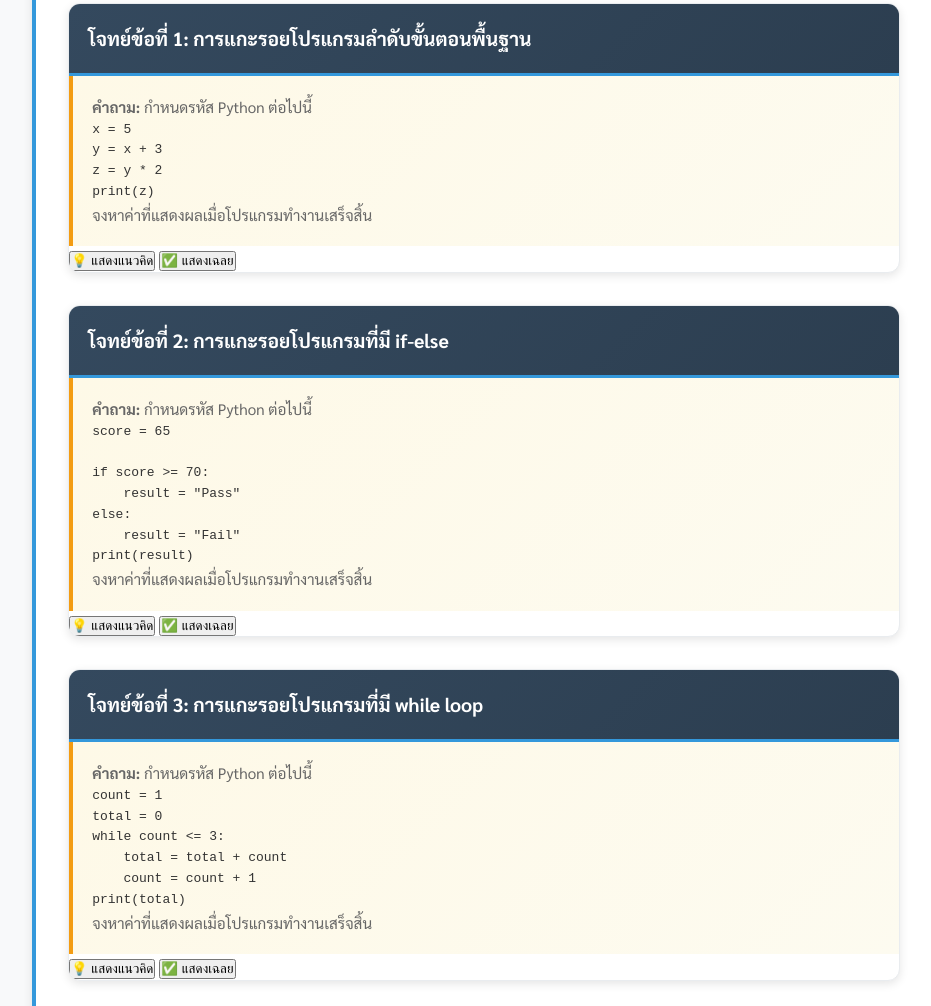
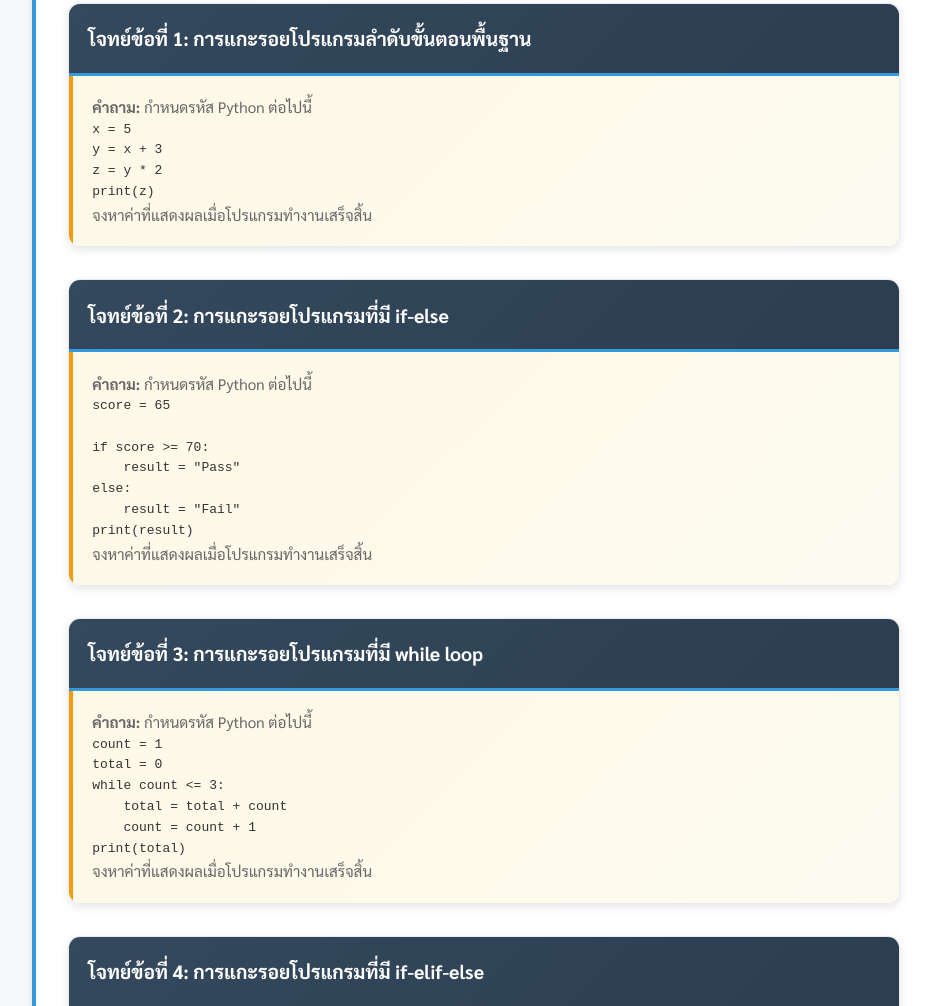
Before and after one commit to krujeen/ocom2025, a plain HTML site: page chapters/ch9-9.html in a window 1280 px wide. Shown: the part 2094-3100 px from the top of the page, without its empty margins (158-1089 px from the left). Drawn offline with nearby package versions, Linux system fonts and the light colour scheme.

Commit message:
Update ch9-9.html

```diff
--- a/chapters/ch9-9.html
+++ b/chapters/ch9-9.html
@@ -123,7 +123,7 @@ print(z)</code></pre>
                         <p>จงหาค่าที่แสดงผลเมื่อโปรแกรมทำงานเสร็จสิ้น</p>
                     </div>
 
-                    <button class="toggle-btn" onclick="toggleSection('approach-1')">💡 แสดงแนวคิด</button>
+
                     <div id="approach-1" class="approach-box" style="display: none;">
                         <h4>แนวคิด</h4>
                         <ul>
@@ -131,7 +131,7 @@ print(z)</code></pre>
                         </ul>
                     </div>
 
-                    <button class="toggle-btn" onclick="toggleSection('solution-1')">✅ แสดงเฉลย</button>
+
                     <div id="solution-1" class="solution-box" style="display: none;">
                         <h4>เฉลย</h4>
                         <table class="trace-table">
@@ -170,7 +170,7 @@ print(result)</code></pre>
                         <p>จงหาค่าที่แสดงผลเมื่อโปรแกรมทำงานเสร็จสิ้น</p>
                     </div>
 
-                    <button class="toggle-btn" onclick="toggleSection('approach-2')">💡 แสดงแนวคิด</button>
+
                     <div id="approach-2" class="approach-box" style="display: none;">
                         <h4>แนวคิด</h4>
                         <ul>
@@ -179,7 +179,7 @@ print(result)</code></pre>
                         </ul>
                     </div>
 
-                    <button class="toggle-btn" onclick="toggleSection('solution-2')">✅ แสดงเฉลย</button>
+
                     <div id="solution-2" class="solution-box" style="display: none;">
                         <h4>เฉลย</h4>
                         <table class="trace-table">
@@ -218,7 +218,7 @@ print(total)</code></pre>
                         <p>จงหาค่าที่แสดงผลเมื่อโปรแกรมทำงานเสร็จสิ้น</p>
                     </div>
 
-                    <button class="toggle-btn" onclick="toggleSection('approach-3')">💡 แสดงแนวคิด</button>
+
                     <div id="approach-3" class="approach-box" style="display: none;">
                         <h4>แนวคิด</h4>
                         <ul>
@@ -227,7 +227,7 @@ print(total)</code></pre>
                         </ul>
                     </div>
 
-                    <button class="toggle-btn" onclick="toggleSection('solution-3')">✅ แสดงเฉลย</button>
+
                     <div id="solution-3" class="solution-box" style="display: none;">
                         <h4>เฉลย</h4>
                         <table class="trace-table">
@@ -280,7 +280,7 @@ print(message)</code></pre>
                         <p>จงหาค่าที่แสดงผลเมื่อโปรแกรมทำงานเสร็จสิ้น</p>
                     </div>
 
-                    <button class="toggle-btn" onclick="toggleSection('approach-4')">💡 แสดงแนวคิด</button>
+
                     <div id="approach-4" class="approach-box" style="display: none;">
                         <h4>แนวคิด</h4>
                         <ul>
@@ -288,7 +288,7 @@ print(message)</code></pre>
                         </ul>
                     </div>
 
-                    <button class="toggle-btn" onclick="toggleSection('solution-4')">✅ แสดงเฉลย</button>
+
                     <div id="solution-4" class="solution-box" style="display: none;">
                         <h4>เฉลย</h4>
                         <table class="trace-table">
@@ -332,7 +332,7 @@ print(result)</code></pre>
                         <p>จงหาค่าที่แสดงผลเมื่อโปรแกรมทำงานเสร็จสิ้น</p>
                     </div>
 
-                    <button class="toggle-btn" onclick="toggleSection('approach-5')">💡 แสดงแนวคิด</button>
+
                     <div id="approach-5" class="approach-box" style="display: none;">
                         <h4>แนวคิด</h4>
                         <ul>
@@ -341,7 +341,7 @@ print(result)</code></pre>
                         </ul>
                     </div>
 
-                    <button class="toggle-btn" onclick="toggleSection('solution-5')">✅ แสดงเฉลย</button>
+
                     <div id="solution-5" class="solution-box" style="display: none;">
                         <h4>เฉลย</h4>
                         <table class="trace-table">
@@ -404,7 +404,7 @@ print(total)</code></pre>
                         <p>จงหาค่าที่แสดงผลเมื่อโปรแกรมทำงานเสร็จสิ้น</p>
                     </div>
 
-                    <button class="toggle-btn" onclick="toggleSection('approach-6')">💡 แสดงแนวคิด</button>
+
                     <div id="approach-6" class="approach-box" style="display: none;">
                         <h4>แนวคิด</h4>
                         <ul>
@@ -412,7 +412,7 @@ print(total)</code></pre>
                         </ul>
                     </div>
 
-                    <button class="toggle-btn" onclick="toggleSection('solution-6')">✅ แสดงเฉลย</button>
+
                     <div id="solution-6" class="solution-box" style="display: none;">
                         <h4>เฉลย</h4>
                         <p>รอบ 1: total = 0 + (0 × 10) = 0, for_loop_count = 1</p>
@@ -440,7 +440,7 @@ print("End of program.")</code></pre>
                         <p>จงหาค่าที่แสดงผลเมื่อโปรแกรมทำงานเสร็จสิ้น</p>
                     </div>
 
-                    <button class="toggle-btn" onclick="toggleSection('approach-7')">💡 แสดงแนวคิด</button>
+
                     <div id="approach-7" class="approach-box" style="display: none;">
                         <h4>แนวคิด</h4>
                         <ul>
@@ -449,7 +449,7 @@ print("End of program.")</code></pre>
                         </ul>
                     </div>
 
-                    <button class="toggle-btn" onclick="toggleSection('solution-7')">✅ แสดงเฉลย</button>
+
                     <div id="solution-7" class="solution-box" style="display: none;">
                         <h4>เฉลย</h4>
                         <p>เงื่อนไข: 20 > 10 เป็น True</p>
@@ -479,7 +479,7 @@ print(counter)</code></pre>
                         <p>จงหาจำนวนรอบที่ลูปทำงาน และค่าที่แสดงผลเมื่อโปรแกรมทำงานเสร็จสิ้น</p>
                     </div>
 
-                    <button class="toggle-btn" onclick="toggleSection('approach-8')">💡 แสดงแนวคิด</button>
+
                     <div id="approach-8" class="approach-box" style="display: none;">
                         <h4>แนวคิด</h4>
                         <ul>
@@ -488,7 +488,7 @@ print(counter)</code></pre>
                         </ul>
                     </div>
 
-                    <button class="toggle-btn" onclick="toggleSection('solution-8')">✅ แสดงเฉลย</button>
+
                     <div id="solution-8" class="solution-box" style="display: none;">
                         <h4>เฉลย</h4>
                         <p>รอบ 1: value = 100 // 3 = 33, counter = 1</p>
@@ -516,7 +516,7 @@ print(result_text)</code></pre>
                         จงหาค่าที่แสดงผลเมื่อโปรแกรมทำงานเสร็จสิ้น</p>
                     </div>
 
-                    <button class="toggle-btn" onclick="toggleSection('approach-9')">💡 แสดงแนวคิด</button>
+
                     <div id="approach-9" class="approach-box" style="display: none;">
                         <h4>แนวคิด</h4>
                         <ul>
@@ -525,7 +525,7 @@ print(result_text)</code></pre>
                         </ul>
                     </div>
 
-                    <button class="toggle-btn" onclick="toggleSection('solution-9')">✅ แสดงเฉลย</button>
+
                     <div id="solution-9" class="solution-box" style="display: none;">
                         <h4>เฉลย</h4>
                         <p>"Python" มีความยาว 6 ตัวอักษร (P=0, y=1, t=2, h=3, o=4, n=5)</p>
@@ -557,7 +557,7 @@ print(b)</code></pre>
                         <p>จงหาค่าของ a และ b ที่แสดงผลเมื่อโปรแกรมทำงานเสร็จสิ้น</p>
                     </div>
 
-                    <button class="toggle-btn" onclick="toggleSection('approach-10')">💡 แสดงแนวคิด</button>
+
                     <div id="approach-10" class="approach-box" style="display: none;">
                         <h4>แนวคิด</h4>
                         <ul>
@@ -566,7 +566,7 @@ print(b)</code></pre>
                         </ul>
                     </div>
 
-                    <button class="toggle-btn" onclick="toggleSection('solution-10')">✅ แสดงเฉลย</button>
+
                     <div id="solution-10" class="solution-box" style="display: none;">
                         <h4>เฉลย</h4>
                         <table class="trace-table">
```
